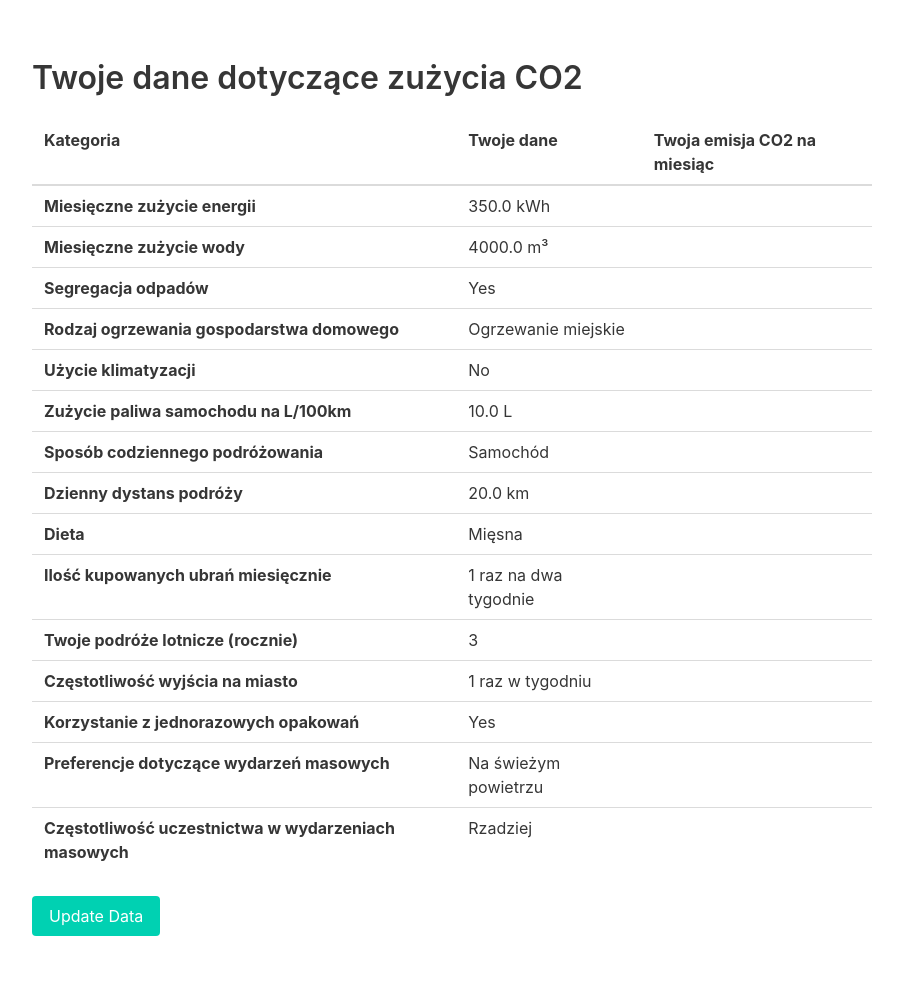
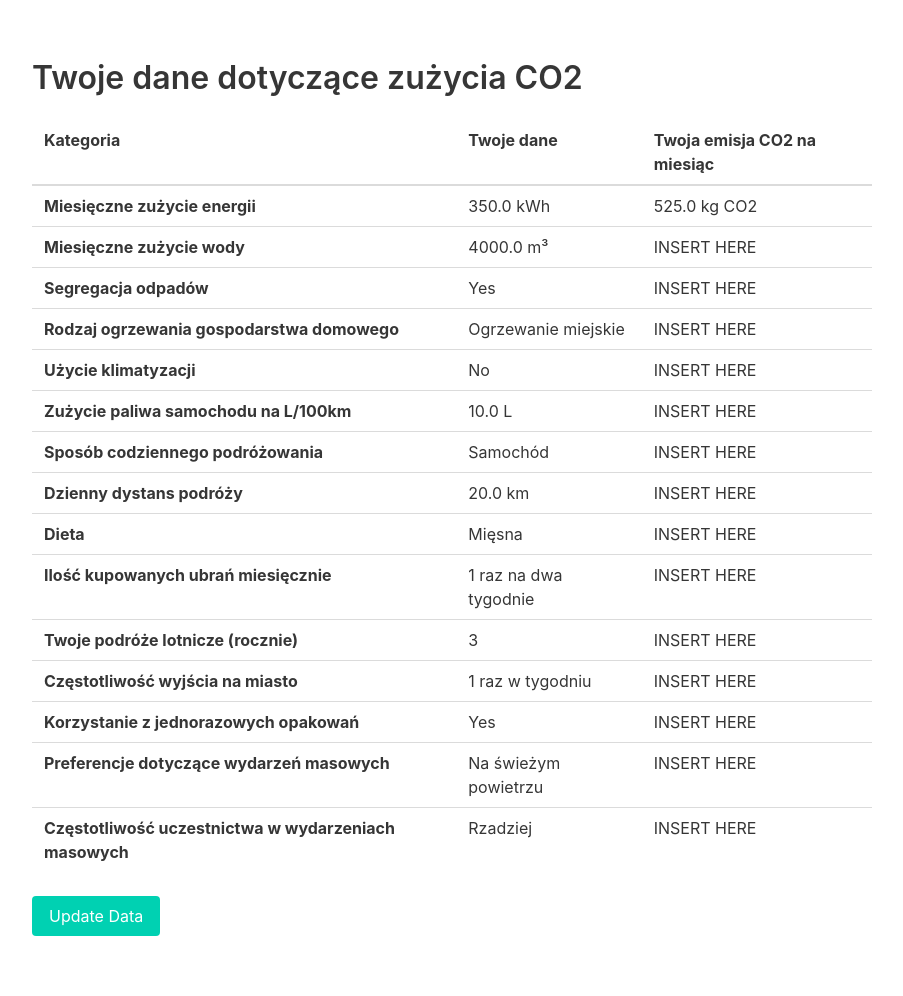
Before and after one commit to slajob/CO2UNTER, a Django app: page /view_co2_consumption/ in a window 1280 px wide. Shown: the part 56-1052 px from the top of the page, without its empty margins (332-1235 px from the left). Run offline with Django 5.2, Linux system fonts and the light colour scheme; a user stored in the database is signed in; data comes from the database, SQL or seed files in the repository; some libraries are stand-ins or nearby versions.

Commit message:
energy cons calculation working and placeholers inserted

```diff
--- a/counter/templates/counter/view_co2_consumption.html
+++ b/counter/templates/counter/view_co2_consumption.html
@@ -16,77 +16,77 @@
                 <tr>
                     <th>Miesięczne zużycie energii</th>
                     <td>{{ consumption.energy_consumption }} kWh</td>
-                    <td></td>
+                    <td>{{ energy_co2 }} kg CO2</td>
                 </tr>
                 <tr>
                     <th>Miesięczne zużycie wody</th>
                     <td>{{ consumption.water_consumption }} m³</td>
-                    <td></td>
+                    <td>INSERT HERE</td>
                 </tr>
                 <tr>
                     <th>Segregacja odpadów</th>
                     <td>{% if consumption.waste_segregation %}Yes{% else %}No{% endif %}</td>
-                    <td></td>
+                    <td>INSERT HERE</td>
                 </tr>
                 <tr>
                     <th>Rodzaj ogrzewania gospodarstwa domowego</th>
                     <td>{{ consumption.get_heating_method_display }}</td>
-                    <td></td>
+                    <td>INSERT HERE</td>
                 </tr>
                 <tr>
                     <th>Użycie klimatyzacji</th>
                     <td>{% if consumption.air_conditioning %}Yes{% else %}No{% endif %}</td>
-                <td></td>
+                <td>INSERT HERE</td>
                 </tr>
                 <tr>
                     <th>Zużycie paliwa samochodu na L/100km</th>
                     <td>{{ consumption.car_fuel_consumption }} L</td>
-                    <td></td>
+                    <td>INSERT HERE</td>
                 </tr>
                 <tr>
                     <th>Sposób codziennego podróżowania</th>
                     <td>{{ consumption.get_everyday_travel_display }}</td>
-                    <td></td>
+                    <td>INSERT HERE</td>
                 </tr>
                 <tr>
                     <th>Dzienny dystans podróży</th>
                     <td>{{ consumption.daily_travel_distance }} km</td>
-                    <td></td>
+                    <td>INSERT HERE</td>
                 </tr>
                 <tr>
                     <th>Dieta</th>
                     <td>{{ consumption.get_diet_display }}</td>
-                    <td></td>
+                    <td>INSERT HERE</td>
                 </tr>
                 <tr>
                     <th>Ilość kupowanych ubrań miesięcznie</th>
                     <td>{{ consumption.get_clothes_shopping_frequency_display }}</td>
-                    <td></td>
+                    <td>INSERT HERE</td>
                 </tr>
                 <tr>
                     <th>Twoje podróże lotnicze (rocznie)</th>
                     <td>{{ consumption.air_travel_frequency }}</td>
-                    <td></td>
+                    <td>INSERT HERE</td>
                 </tr>
                 <tr>
                     <th>Częstotliwość wyjścia na miasto</th>
                     <td>{{ consumption.get_going_out_frequency_display }}</td>
-                    <td></td>
+                    <td>INSERT HERE</td>
                 </tr>
                 <tr>
                     <th>Korzystanie z jednorazowych opakowań</th>
                     <td>{% if consumption.disposable_packaging %}Yes{% else %}No{% endif %}</td>
-                    <td></td>
+                    <td>INSERT HERE</td>
                 </tr>
                 <tr>
                     <th>Preferencje dotyczące wydarzeń masowych</th>
                     <td>{{ consumption.get_mass_event_preference_display }}</td>
-                    <td></td>
+                    <td>INSERT HERE</td>
                 </tr>
                 <tr>
                     <th>Częstotliwość uczestnictwa w wydarzeniach masowych</th>
                     <td>{{ consumption.get_mass_event_frequency_display }}</td>
-                    <td></td>
+                    <td>INSERT HERE</td>
                 </tr>
             </tbody>
         </table>
--- a/counter/views.py
+++ b/counter/views.py
@@ -5,7 +5,9 @@ from django.contrib.auth.decorators import login_required
 from django.contrib import messages
 from .forms import CO2ConsumptionForm
 from .models import CO2Consumption
-
+# from user_comsumption import energy_consumption
+from user_comsumption import energy_consumption, water_consumption, waste_consumption, house_heat_consumption,air_conditioning_consumption, private_transport_consumption, every_day_transport_consumption,diet_consumption, fasion_consumption, plane_travel_consumption, go_out_consumption,disposable_packing, mass_events_consumption, mass_events_freq_consumption
+import user_comsumption
 
 def home(request):
     return render(request, 'counter/home.html')
@@ -77,7 +79,8 @@ def add_co2_consumption(request):
 def view_co2_consumption(request):
     try:
         consumption = CO2Consumption.objects.get(user=request.user)
+        energy_co2 = energy_consumption(consumption.energy_consumption) if consumption else None
     except CO2Consumption.DoesNotExist:
         consumption = None
 
-    return render(request, 'counter/view_co2_consumption.html', {'consumption': consumption})
+    return render(request, 'counter/view_co2_consumption.html', {'consumption': consumption, 'energy_co2': energy_co2})
```
